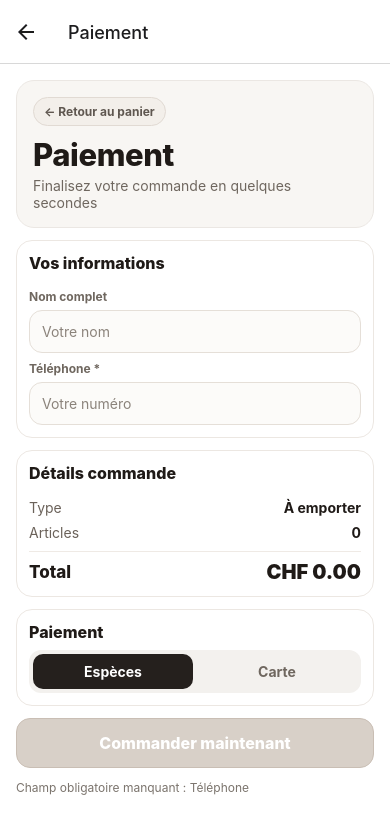
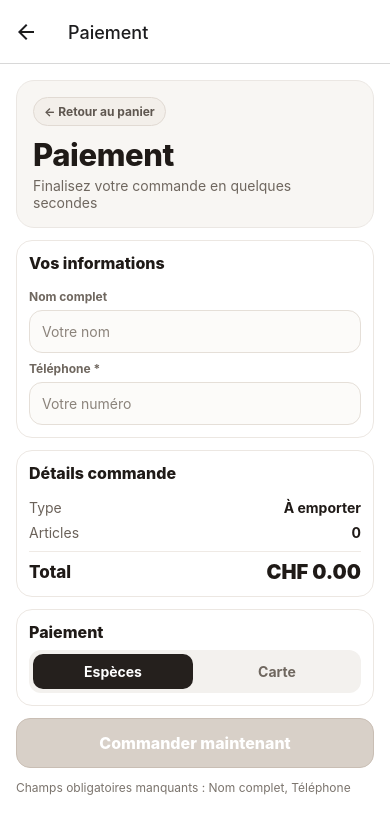
Before and after one commit to tariksk355/alalouche-GPT, a React Native app in the folder mobile/: screen /Checkout in a window 390 px wide. Shown: the top 834 px of the page. Built offline with nearby package versions, Linux system fonts and the light colour scheme; no server answers.

Commit message:
mobile checkout: include full name in missing-fields helper

```diff
--- a/mobile/src/screens/CheckoutScreen.tsx
+++ b/mobile/src/screens/CheckoutScreen.tsx
@@ -25,6 +25,7 @@ export function CheckoutScreen({ navigation, route }: any) {
   const totalItems = useMemo(() => lines.reduce((sum, line) => sum + line.quantity, 0), [lines]);
   const totalAmount = Number(route?.params?.totalAmount || 0);
   const missingRequiredFields = [
+    !name ? t('common_full_name') : null,
     !phone ? t('common_phone') : null,
     orderType === 'delivery' && !address ? t('checkout_delivery_address') : null,
   ].filter(Boolean) as string[];
```
